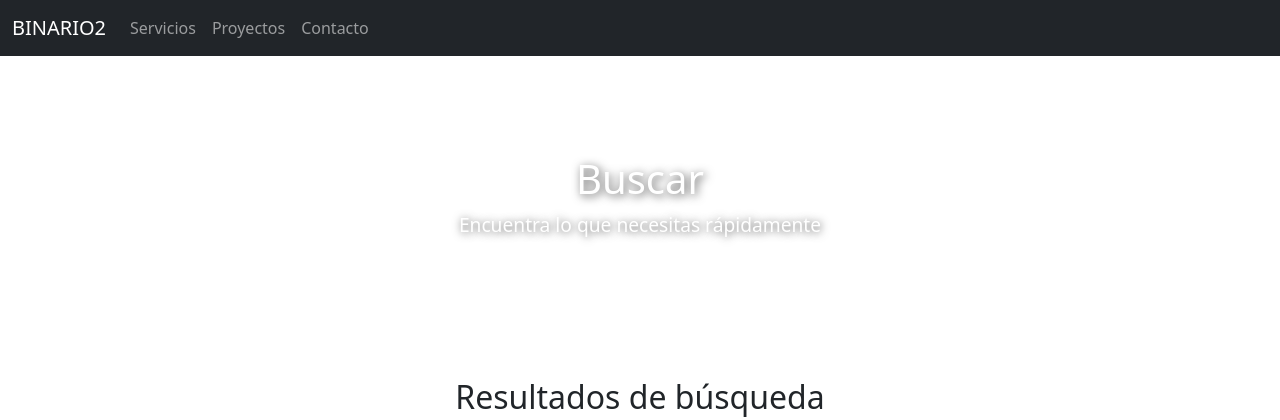
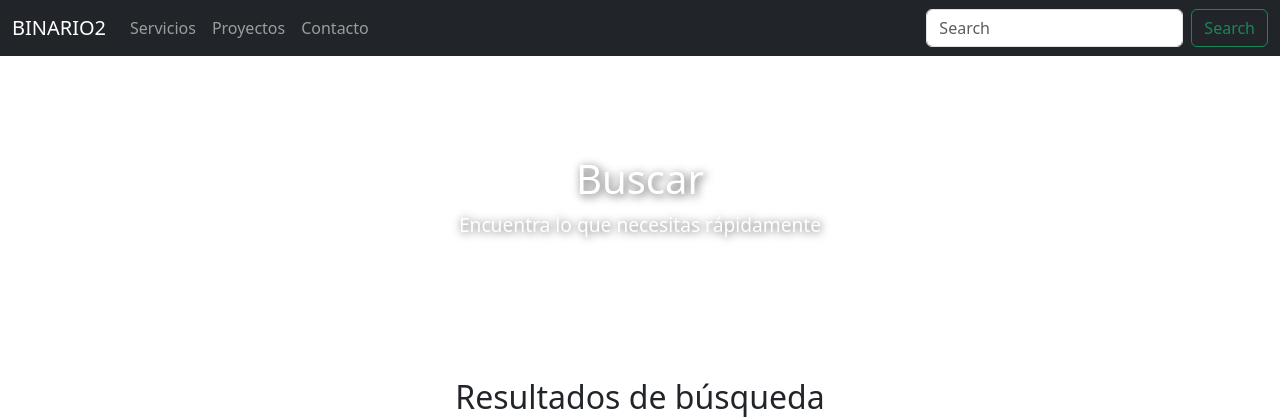
Before and after one commit to MariaNavarro90/BINARIO2, a Django app: page /buscar/ in a window 1280 px wide. Shown: the top 420 px of the page. Run offline with Django 4.2, Linux system fonts and the light colour scheme; some libraries are stand-ins or nearby versions.

Commit message:
Enhance navigation bar with search functionality and improved accessibility attributes

```diff
--- a/Proyecto1/templates/base.html
+++ b/Proyecto1/templates/base.html
@@ -158,15 +158,19 @@
     <nav class="navbar navbar-expand-lg navbar-dark bg-dark">
         <div class="container-fluid">
             <a class="navbar-brand" href="{% url 'home' %}">BINARIO2</a>
-            <button class="navbar-toggler" type="button" data-bs-toggle="collapse" data-bs-target="#navbarNav">
+            <button class="navbar-toggler" type="button" data-bs-toggle="collapse" data-bs-target="#navbarNav" aria-controls="navbarNav" aria-expanded="false" aria-label="Toggle navigation">
                 <span class="navbar-toggler-icon"></span>
             </button>
             <div class="collapse navbar-collapse" id="navbarNav">
-                <ul class="navbar-nav">
+                <ul class="navbar-nav me-auto mb-2 mb-lg-0">
                     <li class="nav-item"><a class="nav-link" href="{% url 'servicios' %}">Servicios</a></li>
                     <li class="nav-item"><a class="nav-link" href="{% url 'proyectos' %}">Proyectos</a></li>
                     <li class="nav-item"><a class="nav-link" href="{% url 'contacto' %}">Contacto</a></li>
                 </ul>
+                <form class="d-flex" role="search" method="get" action="{% url 'buscar' %}">
+                    <input class="form-control me-2" type="search" name="query" placeholder="Search" aria-label="Search">
+                    <button class="btn btn-outline-success" type="submit">Search</button>
+                </form>
             </div>
         </div>
     </nav>
```
